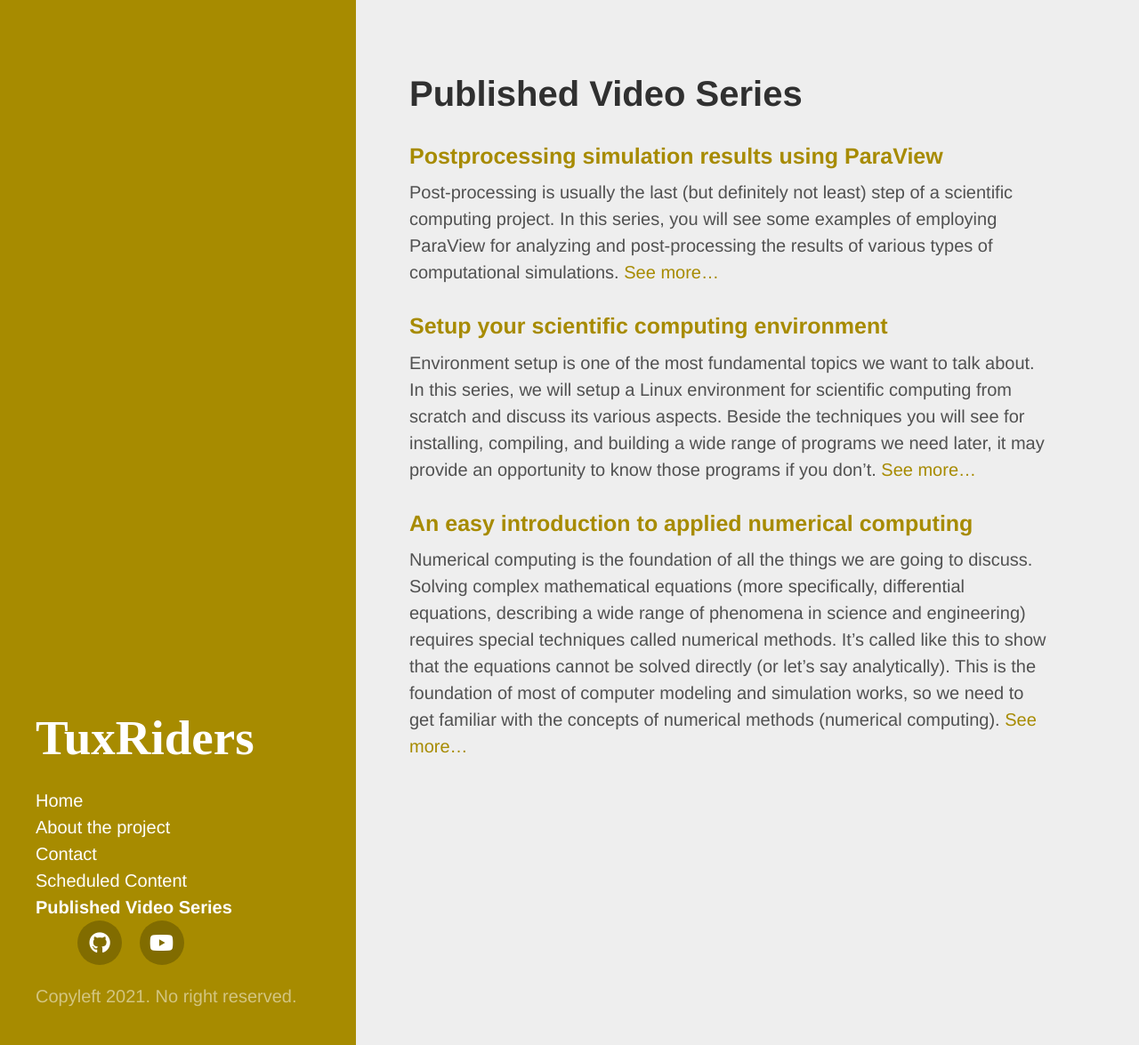
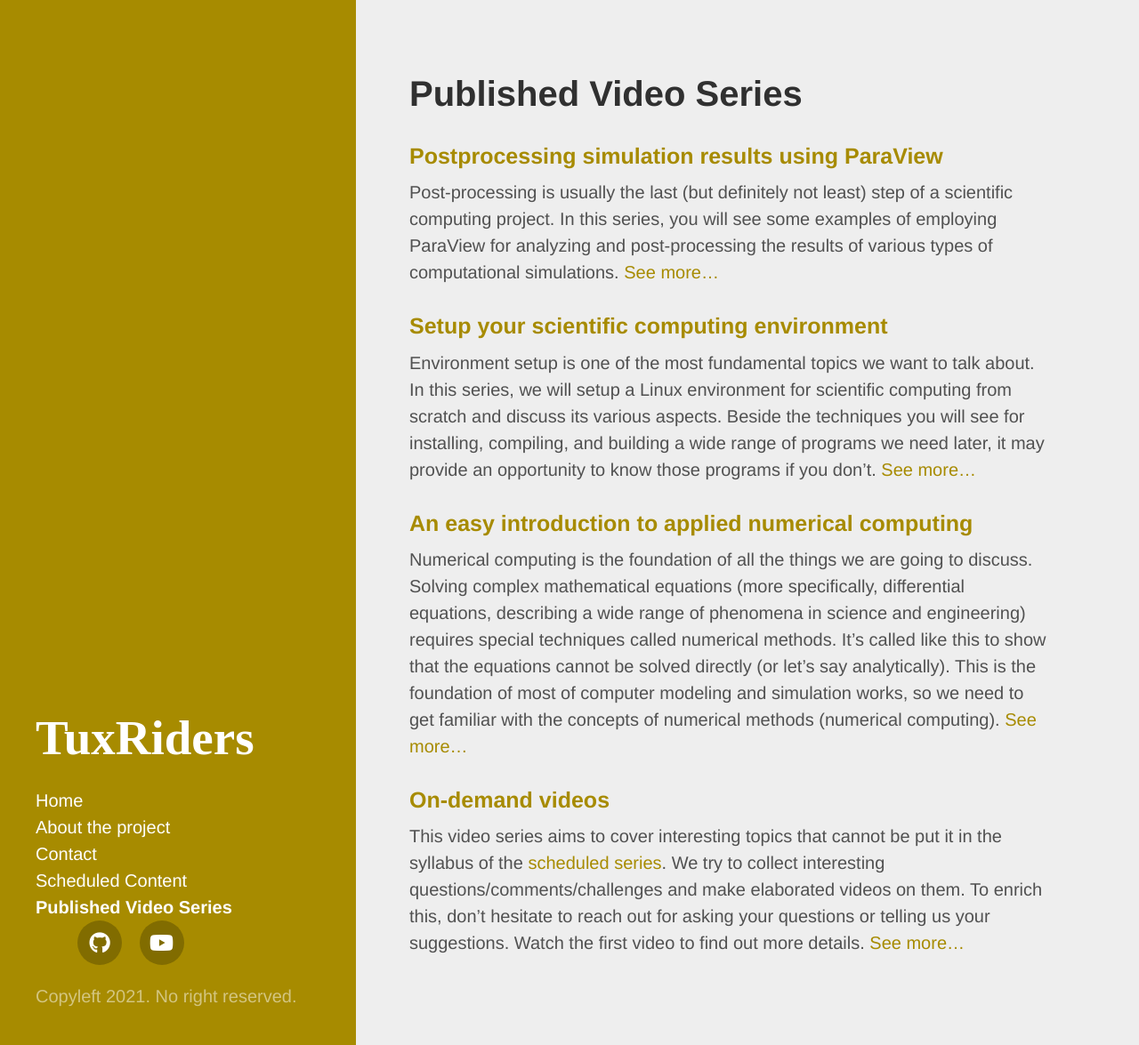
Before and after one commit to TuxRiders/tuxriders.github.io, a Jekyll site: the page built from videos.md, in a window 1280 px wide and 1175 px high. Shown: the whole window at 89% size. Built offline with Jekyll 4.4.1, drawn with Linux system fonts in a browser that asks for light colours; nearby versions of some CDN libraries; some web fonts are replaced.

Commit message:
add on-demand to list of series

```diff
--- a/videos.md
+++ b/videos.md
@@ -16,3 +16,7 @@ Environment setup is one of the most fundamental topics we want to talk about. I
 ### [An easy introduction to applied numerical computing](numerical-computing)
 
 Numerical computing is the foundation of all the things we are going to discuss. Solving complex mathematical equations (more specifically, differential equations, describing a wide range of phenomena in science and engineering) requires special techniques called numerical methods. It’s called like this to show that the equations cannot be solved directly (or let’s say analytically). This is the foundation of most of computer modeling and simulation works, so we need to get familiar with the concepts of numerical methods (numerical computing). [See more...](numerical-computing)
+
+### [On-demand videos](on-demand)
+
+This video series aims to cover interesting topics that cannot be put it in the syllabus of the [scheduled series](../content). We try to collect interesting questions/comments/challenges and make elaborated videos on them. To enrich this, don't hesitate to reach out for asking your questions or telling us your suggestions. Watch the first video to find out more details. [See more...](on-demand)
```
